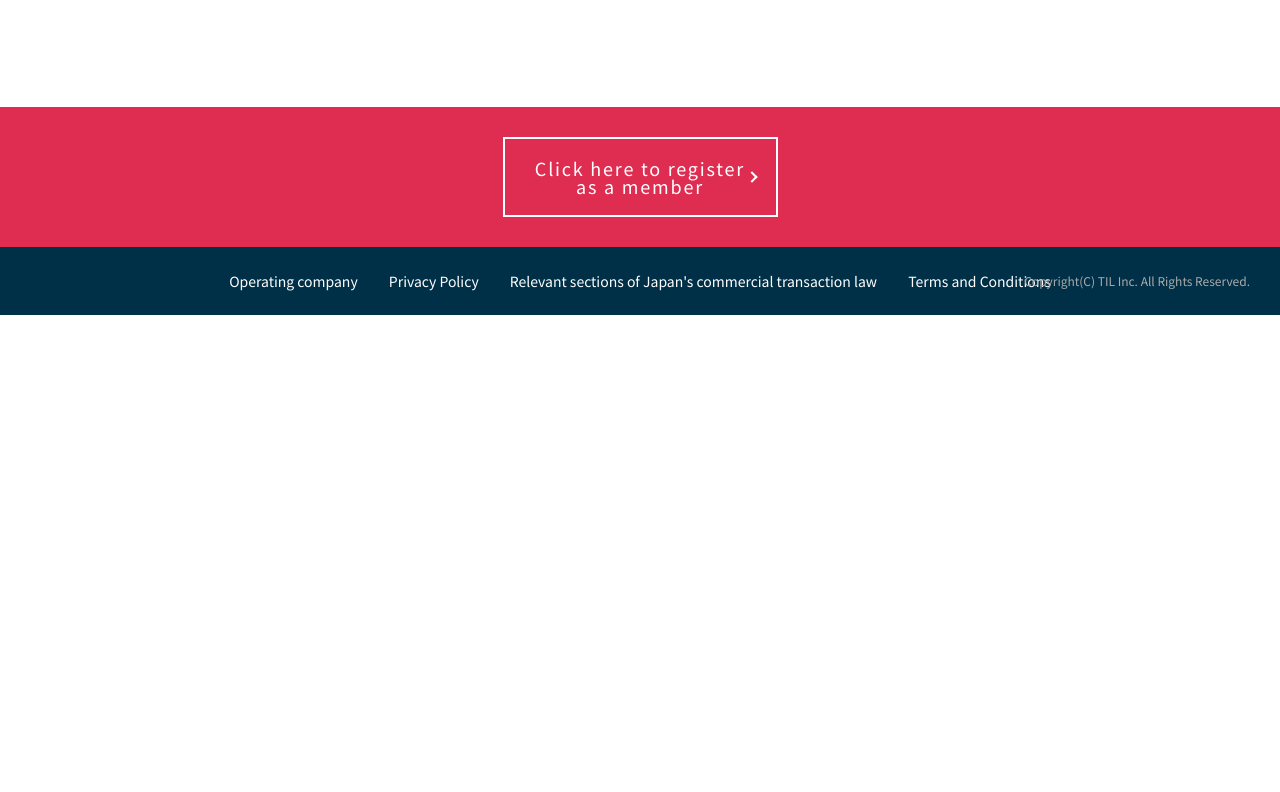
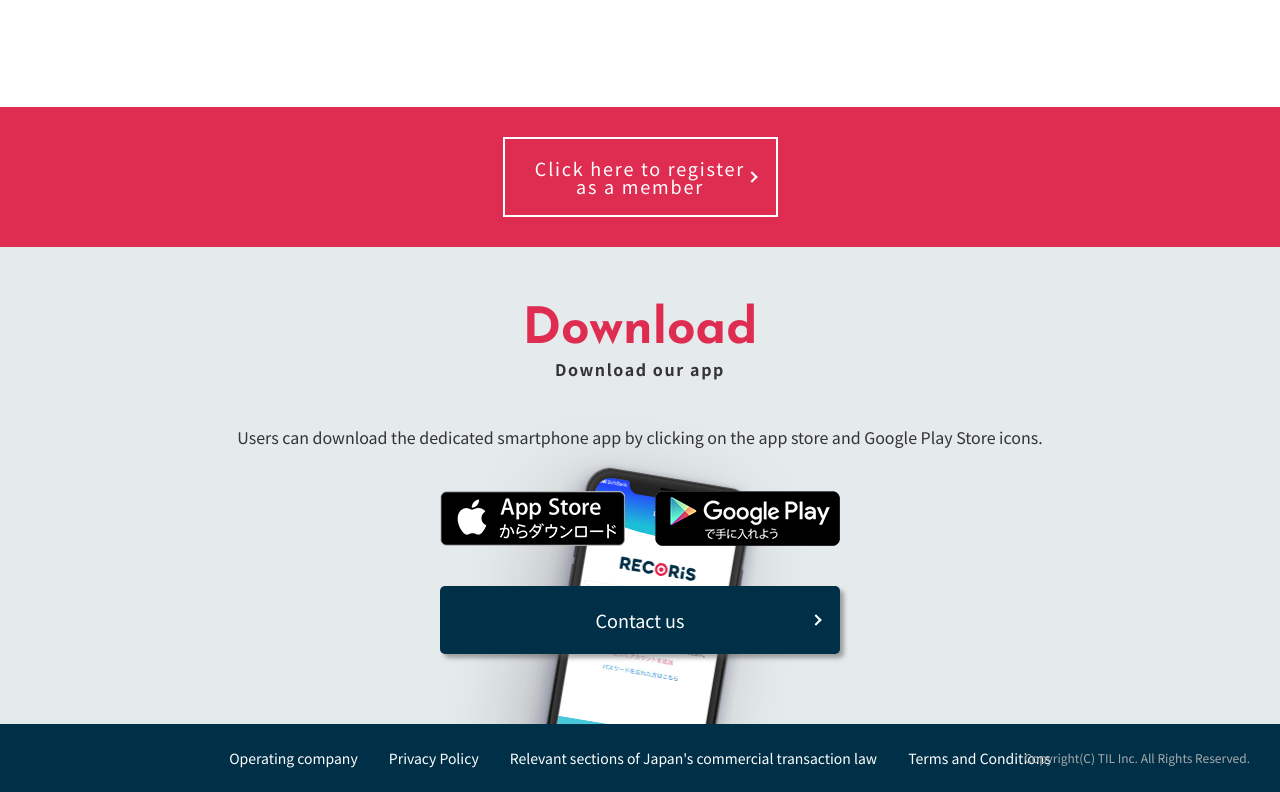
Before and after one commit to magatamaX/recoris, a website built with webpack: page public/en/index.html in a window 1280 px wide. Shown: the part 9227-10019 px from the top of the page. Before the commit the page ends 9542 px from the top, so only its background shows below. Built offline with nearby package versions, Linux system fonts and the light colour scheme; what mgn-accordion, mgn-smooth-scroll, mgn-ua, mgn-utility would draw is missing.

Commit message:
英語版ダウンロード

```diff
--- a/public/en/index.html
+++ b/public/en/index.html
@@ -835,24 +835,24 @@
             </div>
             <!-- // registration -->
 
-            <!-- <section id="download" class="f-section p-download">
+            <section id="download" class="f-section p-download">
 
                 <div class="f-inner">
 
                     <h2 class="a-ttl--center">Download</h2>
-                    <p class="a-subttl--center">専用スマホアプリダウンロード</p>
+                    <p class="a-subttl--center">Download our app</p>
 
-                    <p class="p-download_txt">専用スマホアプリにつきましてはApp StoreおよびGoogle Play Storeのアイコンをクリックしてダウンロードしてください。</p>
+                    <p class="p-download_txt">Users can download the dedicated smartphone app by clicking on the app store and Google Play Store icons.</p>
 
                     <div class="p-download_links">
 
                         <div class="p-download_links_stores">
-                            <a href=""><img src="/assets/images/top/download/appstore.png" alt="App Storeからダウンロード"></a>
-                            <a href=""><img src="/assets/images/top/download/googleplay.png" alt="Google Playで手に入れよう"></a>
+                            <a href="https://apps.apple.com/jp/app/recoris/id1463270850" target="_blank"><img src="/assets/images/top/download/appstore.png" alt="App Storeからダウンロード"></a>
+                            <a href="https://play.google.com/store/apps/details?id=jp.tilab.recoris" target="_blank"><img src="/assets/images/top/download/googleplay.png" alt="Google Playで手に入れよう"></a>
                         </div>
 
                         <div class="p-download_links_contact">
-                            <a href="">お問い合わせはこちら</a>
+                            <a href="/en/contact/">Contact us</a>
                         </div>
 
                     </div>
@@ -863,7 +863,7 @@
                     <img src="/assets/images/top/download/bg.png" alt="">
                 </div>
 
-            </section> -->
+            </section>
             <!-- // donwload -->
 
         </main>
```
